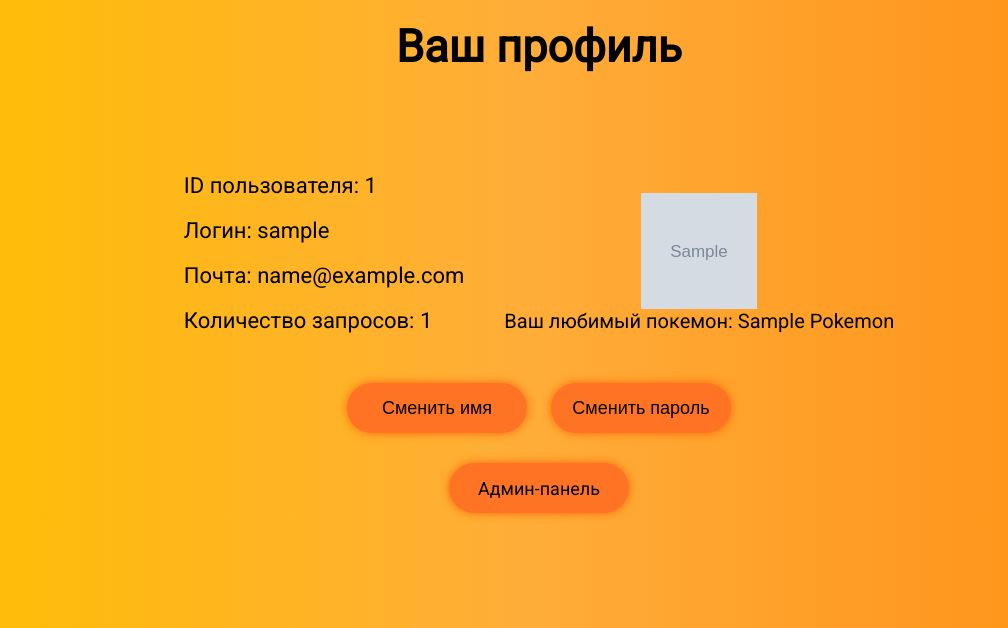
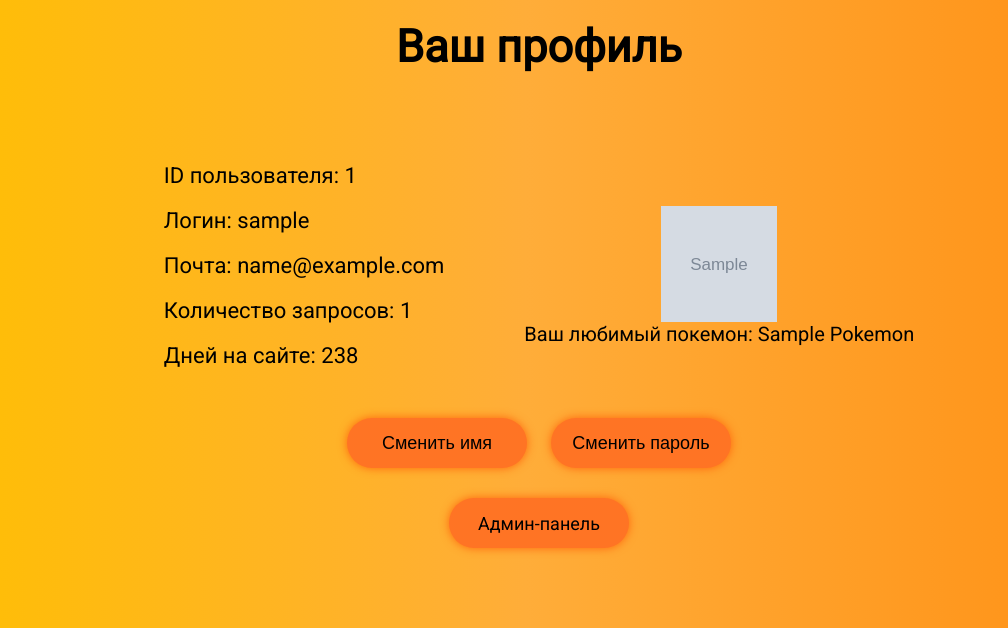
Before and after one commit to daslef/poxey, a Flask app: template templates/profile.html in a window 1280 px wide. Shown: the part 80-708 px from the top of the page, without its empty margins (101-1109 px from the left). Run offline with Flask 2, Linux system fonts and the light colour scheme; the visitor is signed in with stand-in values (Sample User, id 1); tables that the repository leaves empty hold one stand-in row (values such as "Sample post"); the template is opened without the code that fills it: most values are stand-ins (such as "Sample title", 1, 10 or a date in 2020); grey boxes marked "Sample" are stand-in pictures.

Commit message:
0.1.2 Add daysCount

```diff
--- a/static/styles/profile/profile.css
+++ b/static/styles/profile/profile.css
@@ -12,7 +12,7 @@
 .profile-content {
     display: flex;
     align-items: center;
-    margin-top: 100px;
+    margin-top: 90px;
 }
 
 .profile-content__text p {
@@ -25,7 +25,7 @@
     flex-direction: column;
     align-items: center;
     justify-content: center;
-    margin-left: 40px;
+    margin-left: 80px;
 }
 
 .profile-content__favor p {
--- a/templates/profile.html
+++ b/templates/profile.html
@@ -33,6 +33,7 @@
                 <p>Логин: {{user_data['username']}}</p>
                 <p>Почта: {{user_data['email']}}</p>
                 <p>Количество запросов: {{user_data['count']}}</p>
+                <p>Дней на сайте: 238</p>
             </div>
             <div class="profile-content__favor">
                 <img src="{{user_data['img']}}" alt="">
```
